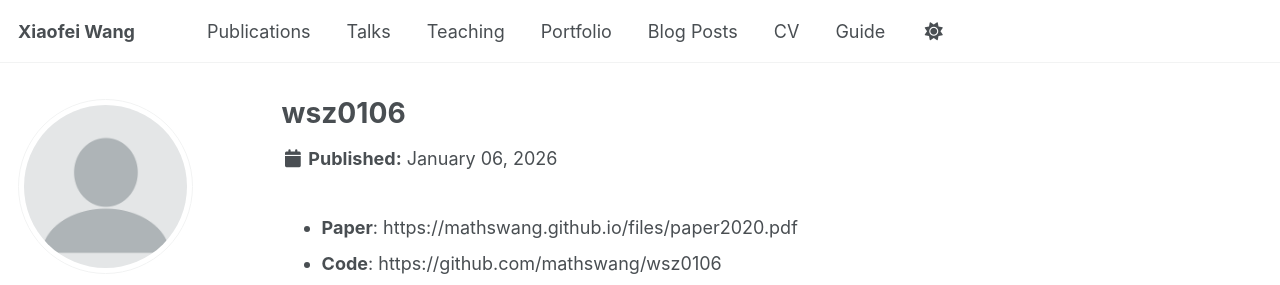
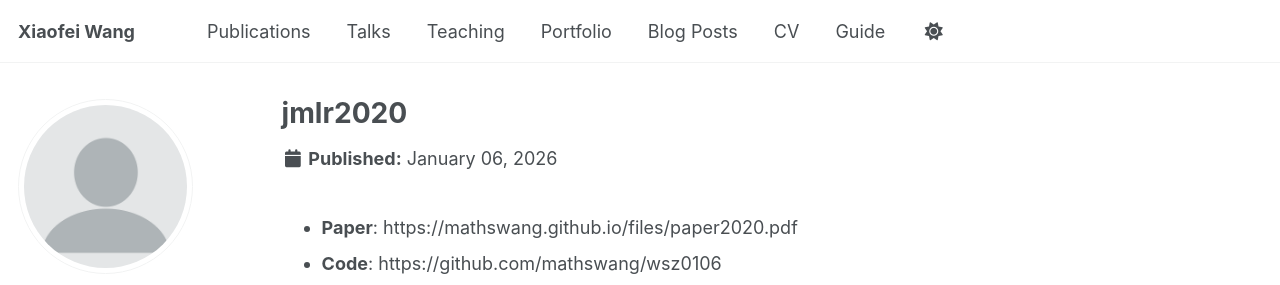
Before and after one commit to mathswang/mathswang.github.io, a Jekyll site: the page built from _portfolio/wsz0106.md, in a window 1280 px wide. Shown: the top 285 px of the page. Built offline with Jekyll 4.4.1, drawn with Linux system fonts in a browser that asks for light colours; a script bundle is joined from its source files by our own code; library files that are not in the unit come from our copies.

Commit message:
Update wsz0106.md

```diff
--- a/_portfolio/wsz0106.md
+++ b/_portfolio/wsz0106.md
@@ -1,10 +1,8 @@
 ---
-title: "wsz0106"
-excerpt: ""
+title: "jmlr2020"
+excerpt: "code<br/><a href='https://github.com/mathswang/wsz0106'>GitHub</a>"
 collection: portfolio
 date: 2026-01-06
-paperurl: 'https://mathswang.github.io/files/paper2020.pdf'
-codeurl: https://github.com/mathswang/wsz0106
 ---
 
 - **Paper**: https://mathswang.github.io/files/paper2020.pdf
```
